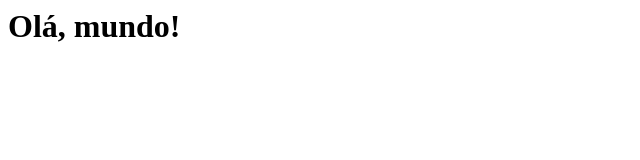
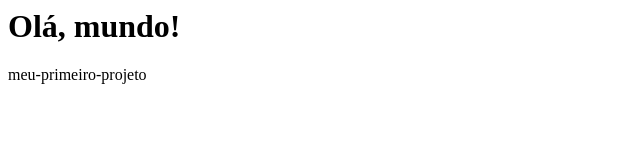
Before and after one commit to NeverFN/meu-primeiro-projeto, a plain HTML site: page index.html in a window 1280 px wide. Shown: the whole page, without its empty margins (0-640 px from the left). Drawn offline with Linux system fonts and the light colour scheme.

Commit message:
Update index.html

```diff
--- a/index.html
+++ b/index.html
@@ -3,3 +3,4 @@
     <h1>Olá, mundo!</h1>
   </body>
 </html>
+meu-primeiro-projeto
```
